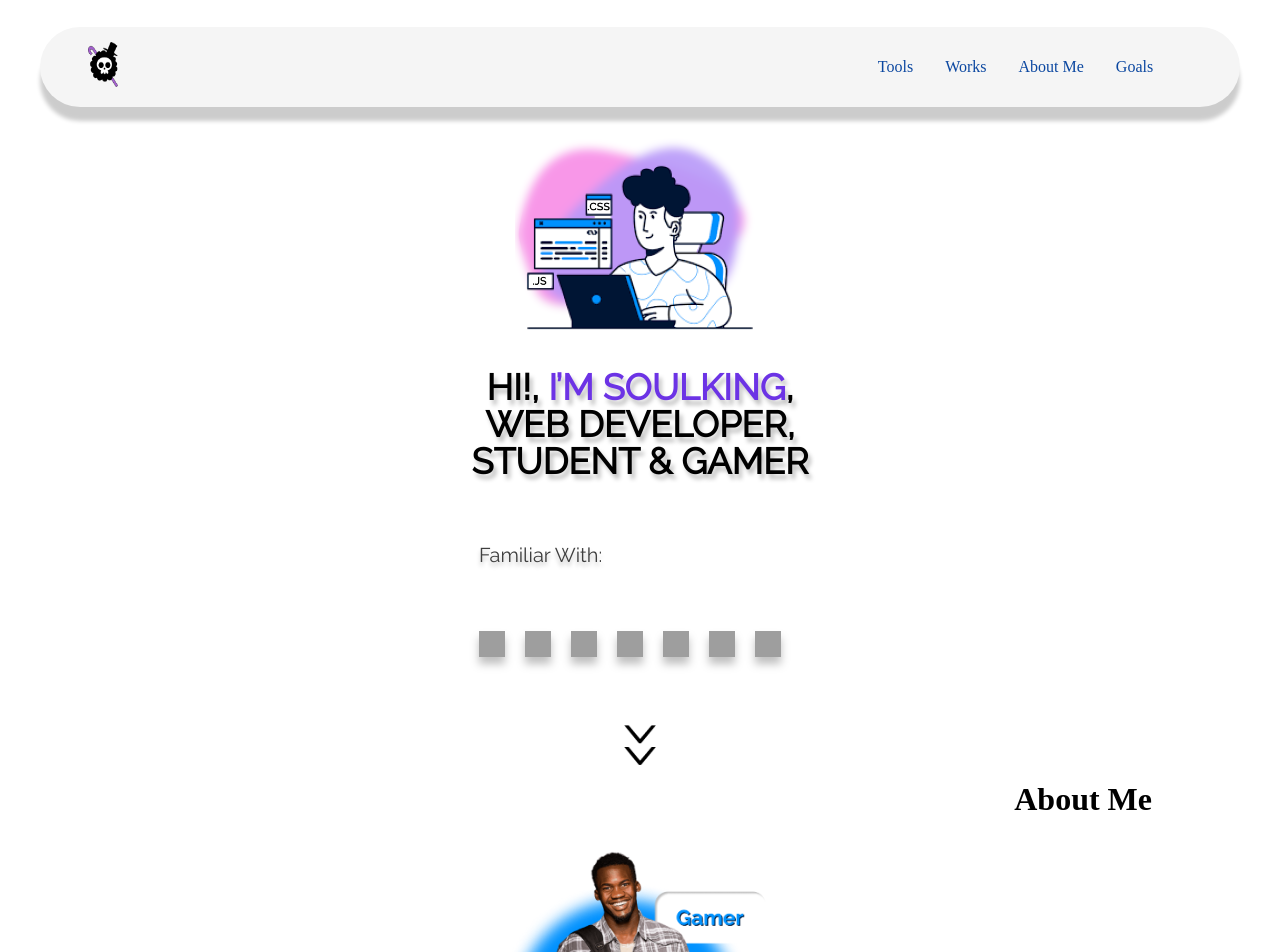
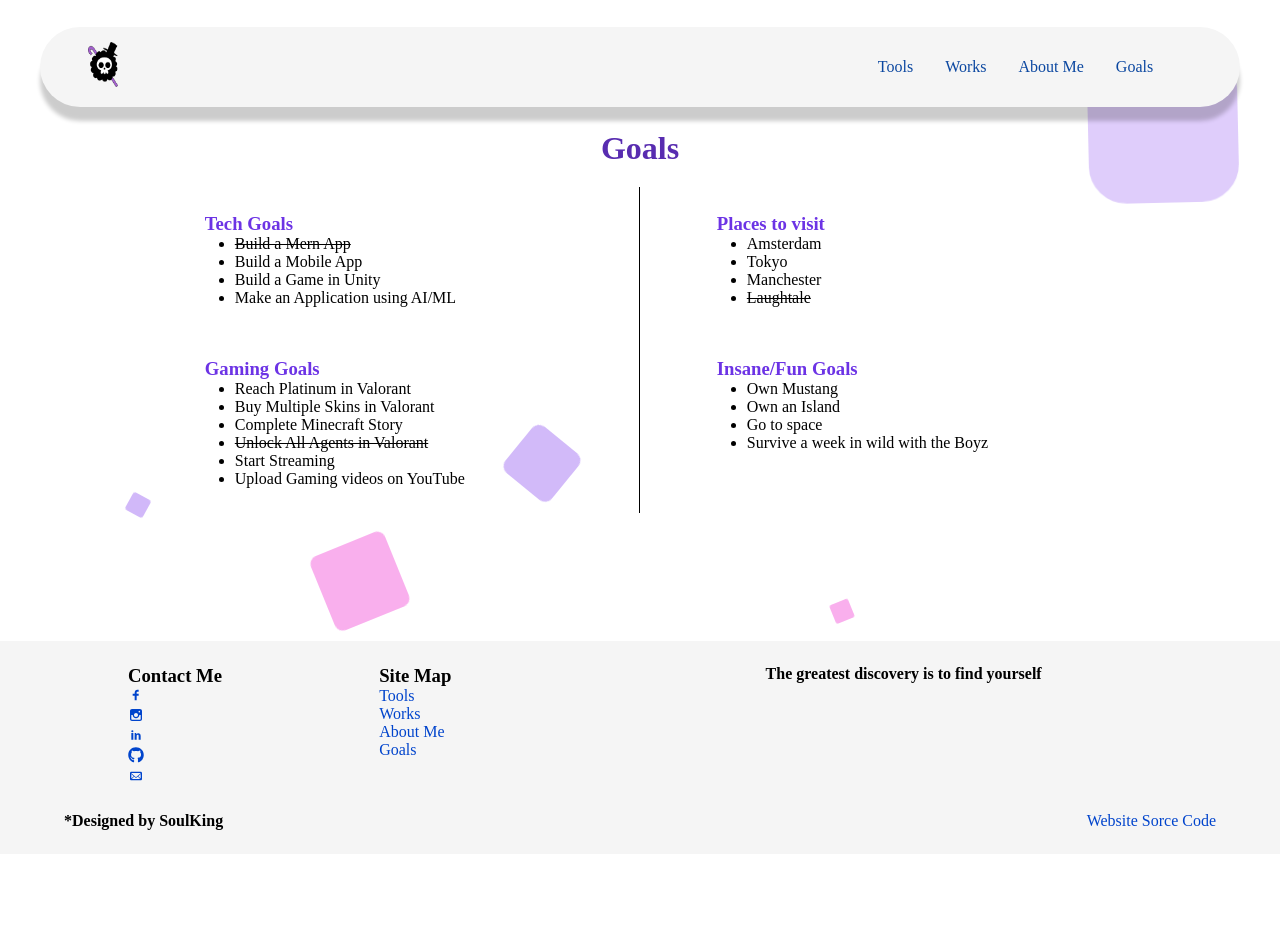
Before and after one commit to AvishYadav/Portfolio, a React (Create React App) app: page /#/goals in a window 1280 px wide. Before the commit this address led to /. Shown: the top 952 px of the page. After the commit the page ends 854 px from the top, so only its background shows below. Built offline with nearby package versions, Linux system fonts and the light colour scheme.

Commit message:
Bg Animations

```diff
--- a/src/Components/AboutMe.css
+++ b/src/Components/AboutMe.css
@@ -1,9 +1,11 @@
+
 .AboutMe{
     width: 100%;
     padding-block: 1rem;
     position: relative;
     display: grid;
     grid-row-gap: 25px;
+    height: 100%;
 }
 
 .about_header{
--- a/src/Components/AboutMe.jsx
+++ b/src/Components/AboutMe.jsx
@@ -4,6 +4,7 @@ import react_icon from "../Img/react_icon.png";
 import python_icon from "../Img/python_icon.png";
 import c_icon from "../Img/c_icon.png";
 import "./AboutMe.css"
+// import './CircleAnimation.css'
 
 const AboutMe = () =>{
     return (
--- /dev/null
+++ b/src/Components/CircleAnimation.css
@@ -0,0 +1,154 @@
+.circles_container{
+    /* background: #4e54c8;   */
+    background: -webkit-linear-gradient(to left, #8f94fb, #4e54c8);
+    width: 100%;
+    height:100%;
+    position: absolute;
+    z-index: -1;
+    /* margin-top: 130px; */
+}
+
+.circles{
+position: absolute;
+top: 0;
+left: 0;
+width: 100%;
+height: 100%;
+overflow: hidden;
+}
+
+.circles li{
+position: absolute;
+display: block;
+list-style: none;
+width: 20px;
+height: 20px;
+background: rgba(255, 255, 255, 0.2);
+animation: animate 25s linear infinite;
+bottom: -150px;
+
+}
+
+.circles li:nth-child(1){
+background: #F798E8;
+left: 25%;
+width: 80px;
+height: 80px;
+animation-delay: 0s;
+}
+
+
+.circles li:nth-child(2){
+background: #BE9BF7;
+left: 10%;
+width: 20px;
+height: 20px;
+animation-delay: 2s;
+animation-duration: 12s;
+}
+
+.circles li:nth-child(3){
+background: #F798E8;
+left: 70%;
+width: 20px;
+height: 20px;
+animation-delay: 4s;
+}
+
+.circles li:nth-child(4){
+background: #BE9BF7;
+left: 40%;
+width: 60px;
+height: 60px;
+animation-delay: 0s;
+animation-duration: 18s;
+}
+
+.circles li:nth-child(5){
+background: #F798E8;
+left: 65%;
+width: 20px;
+height: 20px;
+animation-delay: 0s;
+}
+
+.circles li:nth-child(6){
+background: #BE9BF7;
+left: 75%;
+width: 110px;
+height: 110px;
+animation-delay: 3s;
+}
+
+.circles li:nth-child(7){
+background: #F798E8;
+left: 35%;
+width: 150px;
+height: 150px;
+animation-delay: 7s;
+}
+
+.circles li:nth-child(8){
+background: #BE9BF7;
+left: 50%;
+width: 25px;
+height: 25px;
+animation-delay: 15s;
+animation-duration: 45s;
+}
+
+.circles li:nth-child(9){
+background: #F798E8;
+left: 20%;
+width: 15px;
+height: 15px;
+animation-delay: 2s;
+animation-duration: 35s;
+}
+
+.circles li:nth-child(10){
+background: #BE9BF7;
+left: 85%;
+width: 150px;
+height: 150px;
+animation-delay: 0s;
+animation-duration: 11s;
+}
+
+@media screen and (max-width: 1300px){
+    .circles li{
+    animation: animateResponsive 25s linear infinite;
+    }
+}
+
+@keyframes animate {
+
+    0%{
+        transform: translateY(0) rotate(0deg);
+        opacity: 1;
+        border-radius: 0;
+    }
+
+    100%{
+        transform: translateY(-1200px) rotate(720deg);
+        opacity: 0;
+        border-radius: 50%;
+    }
+
+}
+
+@keyframes animateResponsive {
+
+    0%{
+        transform: translateY(0) rotate(0deg);
+        opacity: 1;
+        border-radius: 0;
+    }
+
+    100%{
+        transform: translateY(-1500px) rotate(720deg);
+        opacity: 0;
+        border-radius: 50%;
+    }
+
+}
--- a/src/Components/Goals.css
+++ b/src/Components/Goals.css
@@ -1,11 +1,11 @@
 .goals_main{
     margin-top: 130px;
 }
-
 .goals_title{
     text-align: center;
     color: #582CB0;
     margin: 20px 0;
+
 }
 #goals{
     display: grid;
@@ -20,18 +20,6 @@
     margin-left: 30px;
 
 }
-/* .tech_goals li{
-    margin-left: 30px;
-}
-.places_to_visit li{
-    margin-left: 30px;
-}
-.gaming_goals li{
-    margin-left: 30px;
-}
-.insane_goals li{
-    margin-left: 30px;
-} */
 .tech_goals{
     width: 40vw;
     border-right: 1px solid black;
@@ -53,10 +41,16 @@
 }
 
 @media screen and (max-width: 800px){
+    .circles_container{
+        position: fixed;
+        height: 100%;
+        bottom: 0;
+    }
     #goals{
         width: 100%;
         grid-template-columns: 100%;
         justify-content: left;
+        margin-bottom: 0;
     }
     .tech_goals{
         width: 100%;
--- a/src/Components/Goals.jsx
+++ b/src/Components/Goals.jsx
@@ -1,9 +1,25 @@
 import React from 'react'
+import "./CircleAnimation.css"
 import './Goals.css'
 
 const Goals = () => {
   return (
+    <>
     <div className='goals_main'>
+      <div className='circles_container'>
+             <ul class="circles">
+                    <li></li>
+                    <li></li>
+                    <li></li>
+                    <li></li>
+                    <li></li>
+                    <li></li>
+                    <li></li>
+                    <li></li>
+                    <li></li>
+                    <li></li>
+             </ul>
+    </div>
       <div className="goals_title"><h1>Goals</h1></div>
       <div id='goals'>
         <div className="tech_goals">
@@ -46,7 +62,7 @@ const Goals = () => {
         </div>
       </div>
     </div>
-
+    </>
   )
 }
 
--- a/src/Components/Landing.css
+++ b/src/Components/Landing.css
@@ -1,6 +1,60 @@
 .landing{
-    width: 100vw;
+    width: 100%;
 }
+
+.background {
+    background: linear-gradient(132deg, #FC415A, #591BC5, #212335);
+    background-size: 400% 400%;
+    animation: Gradient 15s ease infinite;
+    position: relative;
+    z-index: -1;
+    height: 100%;
+    width: 100%;
+    overflow: hidden;
+    padding:0;
+    margin-top:-130px;
+  }
+  .cube {
+    position: absolute;
+    z-index: -1;
+    top: 80vh;
+    left: 45vw;
+    width: 10px;
+    height: 10px;
+    border: solid 1px #D7D4E4;
+    transform-origin: top left;
+    transform: scale(0) rotate(0deg) translate(-50%, -50%);
+    animation: cube 12s ease-in forwards infinite;
+  }
+  .cube:nth-child(2n) {
+    border-color: #FFF ;
+  }
+  .cube:nth-child(2) {
+    animation-delay: 2s;
+    left: 25vw;
+    top: 40vh;
+  }
+  .cube:nth-child(3) {
+    animation-delay: 4s;
+    left: 75vw;
+    top: 50vh;
+  }
+  .cube:nth-child(4) {
+    animation-delay: 6s;
+    left: 90vw;
+    top: 10vh;
+  }
+  .cube:nth-child(5) {
+    animation-delay: 8s;
+    left: 10vw;
+    top: 85vh;
+  }
+  .cube:nth-child(6) {
+    animation-delay: 10s;
+    left: 50vw;
+    top: 10vh;
+  }
+
 .landing_contain{
     display: grid;
     grid-template-columns: auto auto;
@@ -8,26 +62,16 @@
     justify-content: space-between;
 
 }
-.landing_img{
-    background: rgba(255, 255, 255, 0.55);
-    backdrop-filter: blur(5px);
-}
-/* .landing_img img{
-    width: fit-content;
-    height: fit-content;
-} */
 .landing_bg{
     margin: auto;
-    /* margin-right: 10vw; */
-    background-image: url("../Img/landing_bg1.png");
     background-repeat: no-repeat;
     background-size: contain;
-    /* float: right; */
 
 }
 .landing_body{
     width: 100%;
-    height: 100%;
+    height: fit-content;
+    margin-top: 130px;
 }
 .landing_left{
     display: inline-block;
@@ -84,18 +128,18 @@
 }
 
 .forward_arrow{
-    margin: auto;
+    margin: 20px auto;
+    position: relative;
+    margin-bottom: 20px ;
     justify-content: center;
     width: 65px;
     height: 75px;
-
-
     color: #000000;
-
-    background-repeat: no-repeat;
-
   }
 @media screen and (max-width: 1300px) {
+    .landing_body{
+        height: fit-content;
+    }
     .landing_contain {
         display: grid;
         height: fit-content;
@@ -162,3 +206,26 @@
         height: 40px;
     }
 }
+
+
+@keyframes Gradient {
+    0% {
+      background-position: 0% 50%;
+    }
+    50% {
+      background-position: 100% 50%;
+    }
+    100% {
+      background-position: 0% 50%;
+    }
+  }
+  @keyframes cube {
+    from {
+      transform: scale(0) rotate(0deg) translate(-50%, -50%);
+      opacity: 1;
+    }
+    to {
+      transform: scale(20) rotate(960deg) translate(-50%, -50%);
+      opacity: 0;
+    }
+  }
--- a/src/Components/Landing.jsx
+++ b/src/Components/Landing.jsx
@@ -5,7 +5,14 @@ import forward_arrow from "../Img/forward_arrow.png";
 
 const Landing = () => {
   return (
-    <div className='landing'>
+    <div className='background'>
+        <div class="">
+         <div class="cube"></div>
+         <div class="cube"></div>
+         <div class="cube"></div>
+         <div class="cube"></div>
+        <div class="cube"></div>
+        </div>
         <div className="landing_body">
         <div className="landing_contain">
 
--- a/src/Components/Tools.css
+++ b/src/Components/Tools.css
@@ -1,3 +1,6 @@
+/* .circles_container{
+    margin-top: -130px;
+} */
 .tool_main{
     margin-top: 130px;
 }
--- a/src/Components/Works.css
+++ b/src/Components/Works.css
@@ -1,6 +1,127 @@
 .work{
     margin-top: 130px;
 }
+
+
+.circles_container{
+    /* background: #4e54c8;   */
+    background: -webkit-linear-gradient(to left, #8f94fb, #4e54c8);
+    width: 100%;
+    height:100%;
+    position: absolute;
+    z-index: -1;
+}
+.circles_container{
+    margin-top: -130px;
+}
+
+.circles{
+position: absolute;
+top: 0;
+left: 0;
+width: 100%;
+height: 100%;
+overflow: hidden;
+}
+
+.circles li{
+position: absolute;
+display: block;
+list-style: none;
+width: 20px;
+height: 20px;
+background: rgba(255, 255, 255, 0.2);
+animation: animate 25s linear infinite;
+bottom: -150px;
+
+}
+
+.circles li:nth-child(1){
+background: #F798E8;
+left: 25%;
+width: 80px;
+height: 80px;
+animation-delay: 0s;
+}
+
+
+.circles li:nth-child(2){
+background: #BE9BF7;
+left: 10%;
+width: 20px;
+height: 20px;
+animation-delay: 2s;
+animation-duration: 12s;
+}
+
+.circles li:nth-child(3){
+background: #F798E8;
+left: 70%;
+width: 20px;
+height: 20px;
+animation-delay: 4s;
+}
+
+.circles li:nth-child(4){
+background: #BE9BF7;
+left: 40%;
+width: 60px;
+height: 60px;
+animation-delay: 0s;
+animation-duration: 18s;
+}
+
+.circles li:nth-child(5){
+background: #F798E8;
+left: 65%;
+width: 20px;
+height: 20px;
+animation-delay: 0s;
+}
+
+.circles li:nth-child(6){
+background: #BE9BF7;
+left: 75%;
+width: 110px;
+height: 110px;
+animation-delay: 3s;
+}
+
+.circles li:nth-child(7){
+background: #F798E8;
+left: 35%;
+width: 150px;
+height: 150px;
+animation-delay: 7s;
+}
+
+.circles li:nth-child(8){
+background: #BE9BF7;
+left: 50%;
+width: 25px;
+height: 25px;
+animation-delay: 15s;
+animation-duration: 45s;
+}
+
+.circles li:nth-child(9){
+background: #F798E8;
+left: 20%;
+width: 15px;
+height: 15px;
+animation-delay: 2s;
+animation-duration: 35s;
+}
+
+.circles li:nth-child(10){
+background: #BE9BF7;
+left: 85%;
+width: 150px;
+height: 150px;
+animation-delay: 0s;
+animation-duration: 11s;
+}
+
 
 .work_container{
     display: grid;
@@ -165,6 +286,10 @@
         margin-bottom: 40px;
     }
 
+    .circles li{
+        animation: animateResponsive 25s linear infinite;
+    }
+
 }
 
     .work_desc::-webkit-scrollbar-track
@@ -185,3 +310,35 @@
 	    border-radius: 10px;
 	    background: linear-gradient(163.39deg, #B1DDF6 -36.9%, #6F99E1 88.51%);
     }
+
+    @keyframes animate {
+
+    0%{
+        transform: translateY(0) rotate(0deg);
+        opacity: 1;
+        border-radius: 0;
+    }
+
+    100%{
+        transform: translateY(-1200px) rotate(720deg);
+        opacity: 0;
+        border-radius: 50%;
+    }
+
+}
+
+@keyframes animateResponsive {
+
+    0%{
+        transform: translateY(0) rotate(0deg);
+        opacity: 1;
+        border-radius: 0;
+    }
+
+    100%{
+        transform: translateY(-1500px) rotate(720deg);
+        opacity: 0;
+        border-radius: 50%;
+    }
+
+}
--- a/src/Components/Works.jsx
+++ b/src/Components/Works.jsx
@@ -85,6 +85,20 @@ const leftArrow = () => {
 };
   return (
   <div className='work'>
+                <div className='circles_container'>
+                  <ul class="circles">
+                    <li></li>
+                    <li></li>
+                    <li></li>
+                    <li></li>
+                    <li></li>
+                    <li></li>
+                    <li></li>
+                    <li></li>
+                    <li></li>
+                    <li></li>
+                  </ul>
+            </div>
     <div id='work_header'><h1>My Recent Work</h1></div>
     <div className="work_container">
       <div className="left_arrow"><button onClick={leftArrow}><IoIosArrowBack/></button></div>
```
Also changed, not shown: public/index.html (+22 -0 lines), src/Components/Tools.jsx (+16 -3 lines).
